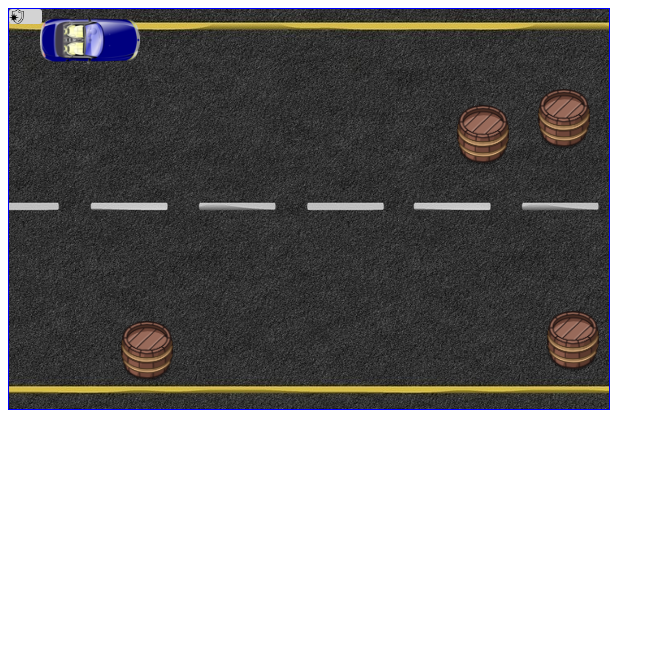
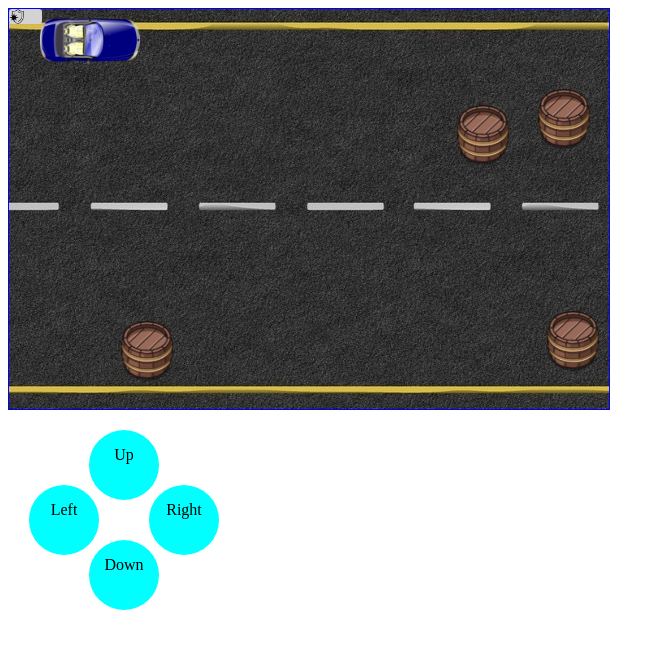
Before and after one commit to maxiamo/jsCarGame, a plain HTML site: page index.html in a window 1280 px wide. Shown: the top 648 px of the page, without its empty margins (0-665 px from the left). Drawn offline with Linux system fonts and the light colour scheme.

Commit message:
Update index.html

```diff
--- a/index.html
+++ b/index.html
@@ -105,6 +105,45 @@
             height: 700px;
             background-color: white;
         }
+        .arrows{
+            display: flex;
+           position: absolute;
+            top:420px;
+            text-align: center;
+            padding: inherit;
+            vertical-align: 20px;
+     vertical-align: middle;
+
+
+        }
+        .arrow{
+            margin:10px;
+            width:70px;
+            height:70px;
+            background-color: aqua;
+            user-select: none;
+            border-radius: 50px;
+        }
+        #up{
+            position:relative;
+            top:0px;
+            left:70px;
+        }
+        #down{
+            position:relative;
+            top:110px;
+            left:-20px;
+        }
+        #right{
+            position:relative;
+            top:55px;
+            left:-140px;
+        }
+        #left{
+            position:relative;
+            top:55px;
+            left:-170px;
+        }
     </style>
 </head>
 <body class="screen">
@@ -120,6 +159,12 @@
     <div class="road2" id="road2Id"></div>
     <div class="firstinvisiblediv"></div>
     <div class="invisiblediv"></div>
+    <div class = "arrows">
+    <div class="arrow" id="up"><p>Up</p></div>
+    <div class="arrow" id="down"><p>Down</p></div>
+    <div class="arrow" id="left"><p>Left</p></div>
+    <div class="arrow" id="right"><p>Right</p></div>
+        </div>
 <script>
     // Переменные для хранения параметров
     let playerX;
@@ -174,6 +219,44 @@
 
     return barrel;
 }
+up.addEventListener('mousedown', function(){
+
+     playerDirY = -1; //car moving on div
+     player.style.transform = "rotate(170deg)";
+})
+    up.addEventListener('mouseup', function(){
+ player.style.transform = "rotate(180deg)";
+     playerDirY = 0;
+})
+
+    down.addEventListener('mousedown', function(){
+                 player.style.transform = "rotate(190deg)";
+     playerDirY = 1; //car moving on div
+})
+    down.addEventListener('mouseup', function(){
+ player.style.transform = "rotate(180deg)";
+     playerDirY = 0;
+})
+       right.addEventListener('mousedown', function(){
+
+     playerDirX = 1; //car moving on div
+
+})
+    right.addEventListener('mouseup', function(){
+
+     playerDirX = 0;
+})
+       left.addEventListener('mousedown', function(){
+
+     playerDirX = -1; //car moving on div
+})
+    left.addEventListener('mouseup', function(){
+
+     playerDirX = 0;
+
+})
+
+
 document.addEventListener('keydown', function(e) {
     if (e.key === "ArrowUp"){
         playerDirY = -1;
```
